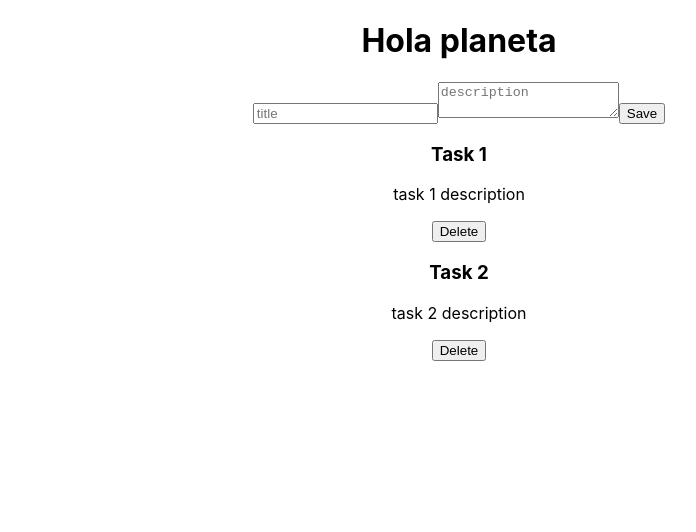
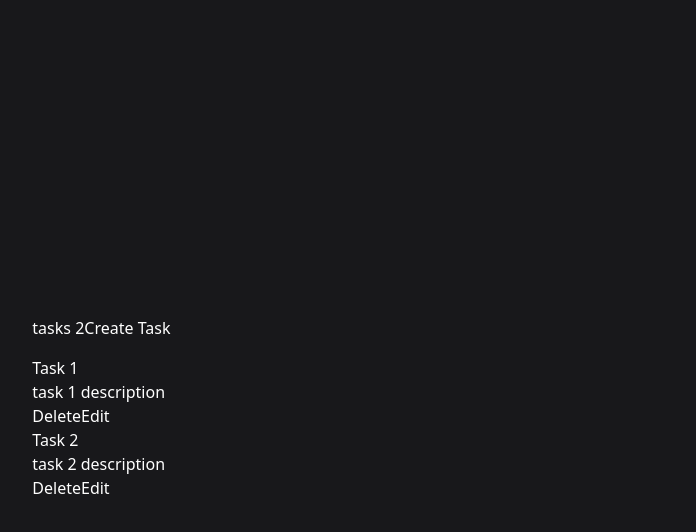
Before and after one commit to LionelGareca95/TaskNotes, a React (Create React App) app: page / in a window 1280 px wide. Shown: the top 532 px of the page, without its empty margins (181-877 px from the left). Built offline with nearby package versions, Linux system fonts and the light colour scheme.

Commit message:
agregando tailwind css

```diff
--- a/package.json
+++ b/package.json
@@ -10,6 +10,7 @@
     "react": "^18.2.0",
     "react-dom": "^18.2.0",
     "react-redux": "^8.0.5",
+    "react-router-dom": "^6.6.2",
     "react-scripts": "5.0.1",
     "uuid": "^9.0.0",
     "web-vitals": "^2.1.4"
@@ -37,5 +38,8 @@
       "last 1 firefox version",
       "last 1 safari version"
     ]
+  },
+  "devDependencies": {
+    "tailwindcss": "^3.2.4"
   }
 }
--- a/src/App.js
+++ b/src/App.js
@@ -1,18 +1,22 @@
-
-import './App.css';
-import TaskForm from './app/components/TaskForm';
-import TaskList from './app/components/TaskList';
+import './App.css'
+import TaskForm from './app/components/TaskForm'
+import TaskList from './app/components/TaskList'
+import { BrowserRouter, Routes, Route } from 'react-router-dom'
 
 function App() {
-
-  return (
-    <div className="App">
-        <h1>Hola planeta</h1>
-
-        <TaskForm/>
-        <TaskList/>
-    </div>
-  );
+	return (
+		<div className='bg-zinc-900 h-screen text-white'>
+      <div className='flex items-center justify-center h-full'>
+        <BrowserRouter>
+          <Routes>
+            <Route path='/' element={<TaskList />} />
+            <Route path='/create-task' element={<TaskForm />} />
+            <Route path='/edit-task/:id' element={<TaskForm />} />
+          </Routes>
+        </BrowserRouter>
+      </div>
+		</div>
+	)
 }
 
-export default App;
+export default App
--- a/src/app/components/TaskForm.js
+++ b/src/app/components/TaskForm.js
@@ -1,7 +1,8 @@
-import { useState } from "react";
-import { useDispatch} from "react-redux"
-import { addTask } from "../../features/task/taskSlice";
+import { useState, useEffect } from "react";
+import { useDispatch, useSelector} from "react-redux"
+import { addTask, editTask } from "../../features/task/taskSlice";
 import {v4 as uuid} from 'uuid'
+import { useNavigate, useParams } from "react-router-dom";
 
 function TaskForm() {
 
@@ -11,6 +12,9 @@ function TaskForm() {
   })
 
   const dispatch = useDispatch()
+  const navigate = useNavigate()
+  const params = useParams()
+  const tasks = useSelector(state => state.tasks)
 
   const handleChange = e => {
     setTask({
@@ -20,16 +24,39 @@ function TaskForm() {
   }
 
   const handleSubmit = e => {
+
+    if(params.id) {
+      dispatch(editTask(task))
+    } else {
     e.preventDefault()
     dispatch(addTask({
       ...task,
       id: uuid(),
     }))
   }
+    navigate("/")
+  }
+
+  useEffect( () => {
+    if(params.id) {
+      setTask(tasks.find((task) => task.id === params.id))
+    }
+  }, [])
   return (
     <form onSubmit={handleSubmit}>
-        <input name="title" type="text" placeholder="title" onChange={handleChange}/>
-        <textarea name="description" placeholder="description" onChange={handleChange}></textarea>
+        <input
+        name="title"
+        type="text"
+        placeholder="title"
+        onChange={handleChange}
+        value={task.title}
+        />
+        <textarea
+        name="description"
+        placeholder="description"
+        onChange={handleChange}
+        value={task.description}
+        ></textarea>
 
         <button>Save</button>
     </form>
--- a/src/app/components/TaskList.js
+++ b/src/app/components/TaskList.js
@@ -1,5 +1,6 @@
 import { useSelector, useDispatch } from "react-redux"
 import { deleteTask } from "../../features/task/taskSlice"
+import { Link } from "react-router-dom"
 
 function TaskList(){
 
@@ -12,13 +13,23 @@ function TaskList(){
     }
 
   return (
-    <div>
+    <div className="w-4/6 ">
+
+        <header className="flex justify-beetwen items-center py-4">
+            <h1>tasks {tasks.length}</h1>
+            <Link to='/create-task'>
+
+                Create Task
+
+            </Link>
+        </header>
         {
             tasks.map(task => (
                 <div key={task.id}>
                     <h3>{task.title}</h3>
                     <p>{task.description}</p>
                     <button onClick={() => handleDelete(task.id)}>Delete</button>
+                    <Link to={`/edit-task/${task.id}`}>Edit</Link>
                 </div>
             ))
         }
--- a/src/features/task/taskSlice.js
+++ b/src/features/task/taskSlice.js
@@ -22,14 +22,24 @@ export const taskSlice = createSlice({
         addTask: (state, action) => {
             state.push(action.payload)
         },
+        editTask: (state, action) => {
+           const {id, title, description} = action.payload
+
+           const foundTask = state.find(task => task.id === id)
+           if(foundTask) {
+            foundTask.title = title
+            foundTask.description = description
+           }
+        },
         deleteTask: (state, action) => {
            const taskFound = state.find(task => task.id === action.payload)
            if (taskFound) {
                 state.splice(state.indexOf(taskFound), 1)
            }
-        }
+        },
+
     }
 })
 
-export const {addTask, deleteTask} = taskSlice.actions;
+export const {addTask, deleteTask, editTask} = taskSlice.actions;
 export default taskSlice.reducer
--- a/src/index.css
+++ b/src/index.css
@@ -1,13 +1,3 @@
-body {
-  margin: 0;
-  font-family: -apple-system, BlinkMacSystemFont, 'Segoe UI', 'Roboto', 'Oxygen',
-    'Ubuntu', 'Cantarell', 'Fira Sans', 'Droid Sans', 'Helvetica Neue',
-    sans-serif;
-  -webkit-font-smoothing: antialiased;
-  -moz-osx-font-smoothing: grayscale;
-}
-
-code {
-  font-family: source-code-pro, Menlo, Monaco, Consolas, 'Courier New',
-    monospace;
-}
+@tailwind base;
+@tailwind components;
+@tailwind utilities;
--- /dev/null
+++ b/tailwind.config.js
@@ -0,0 +1,8 @@
+/** @type {import('tailwindcss').Config} */
+module.exports = {
+  content: ["./src/**/*.{js,jsx,ts,tsx}",],
+  theme: {
+    extend: {},
+  },
+  plugins: [],
+}
```
Also changed, not shown: 1 other file (tests, documents, lock files or other folders).
